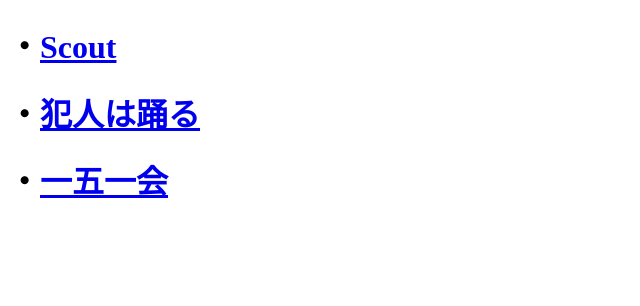
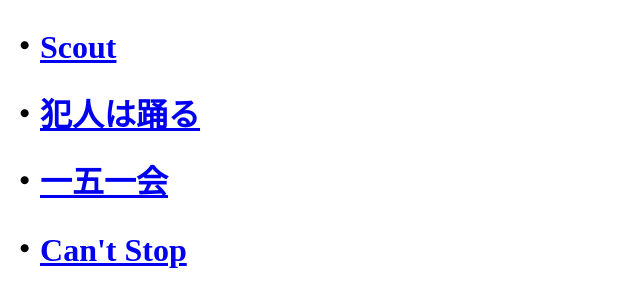
Before and after one commit to Coelacanth101/index, a website: page static/index.html in a window 1280 px wide. Shown: the whole page, without its empty margins (0-640 px from the left). Drawn offline with Linux system fonts and the light colour scheme.

Commit message:
'commit'

```diff
--- a/static/index.html
+++ b/static/index.html
@@ -10,5 +10,6 @@
     <h1>・<a href="https://scout-game.herokuapp.com/">Scout</a></h1>
     <h1>・<a href="https://dancingcriminal.herokuapp.com/">犯人は踊る</a></h1>
     <h1>・<a href="https://onelifetofive.herokuapp.com/">一五一会</a></h1>
+    <h1>・<a href="http://cannotstop.herokuapp.com/">Can't Stop</a></h1>
 </body>
 </html>
```
